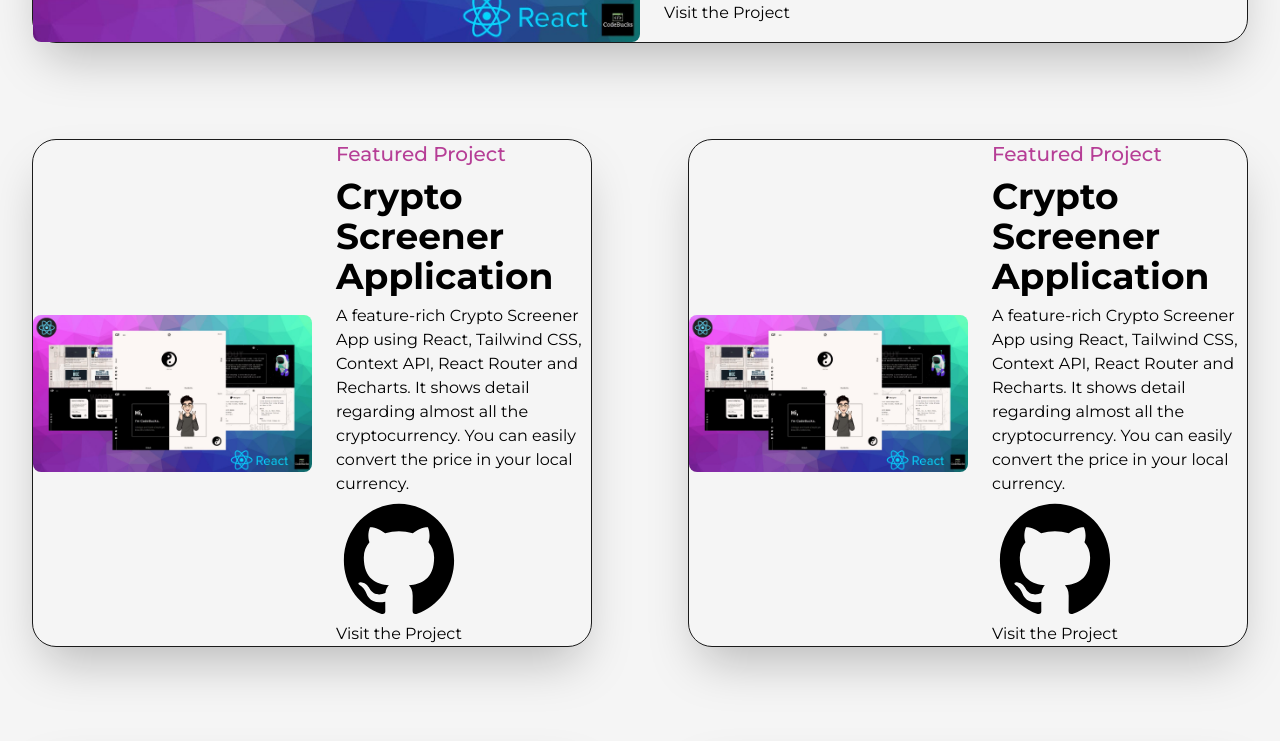
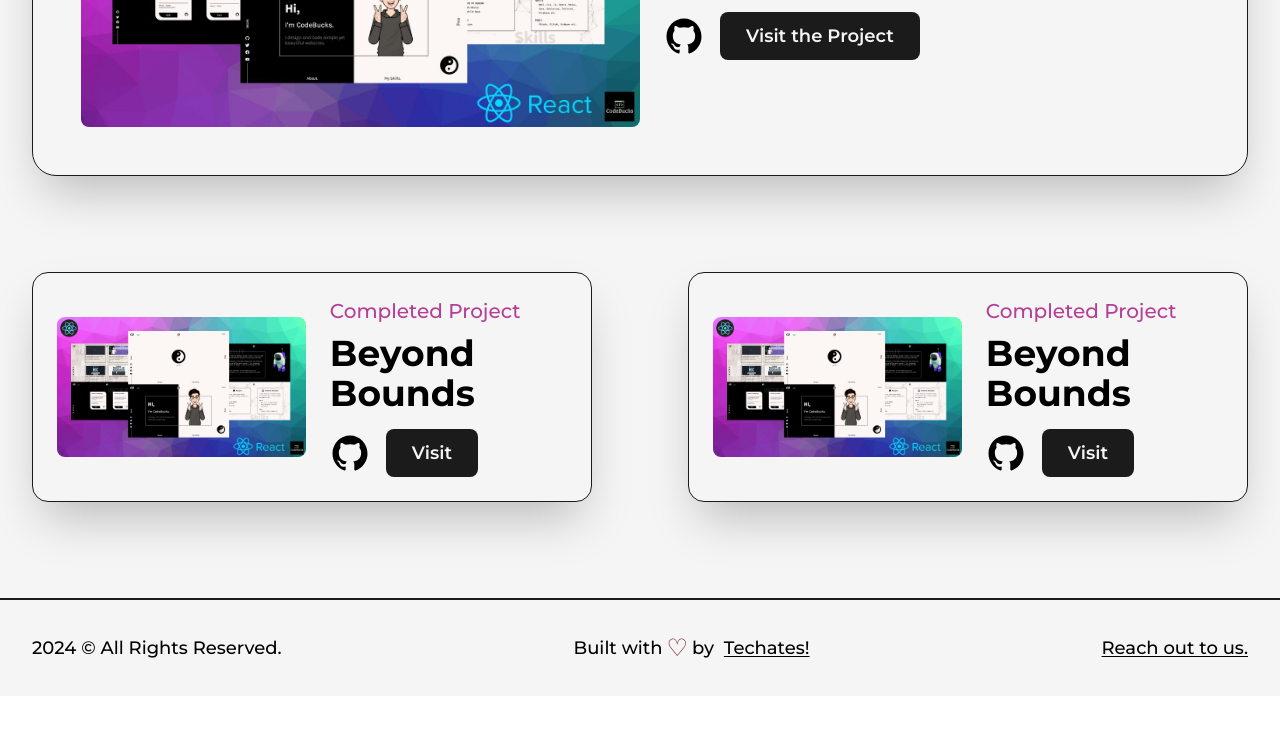
Before and after one commit to deadtik/Portfolio2024, a Next.js app: page /projects in a window 1280 px wide. Shown: the part 660-1401 px from the top of the page. After the commit the page ends 1356 px from the top, so only its background shows below. Built offline with nearby package versions, Linux system fonts and the light colour scheme.

Commit message:
Projects Ready, little patches in the css and we are good to go

```diff
--- a/src/pages/projects.js
+++ b/src/pages/projects.js
@@ -10,28 +10,63 @@ import project1 from '../../public/images/projects/portfolio-cover-image.jpg';
 const FeaturedProjects= ({type, title, summary, img, link, github}) => {
   return(
     <article className='w-full flex items-center justify-between rounded-3xl
-        border border-solid border-dark bg-light shadow-2xl
+        border border-solid border-dark bg-light shadow-2xl p-12
           relative'>
       <Link href={link} target='_blank'
       className='w-1/2 cursor-pointer overflow-hidden rounded-lg'>
       <Image src={img} alt={title} className='w-full h-auto'/>
-      </Link>
+     </Link>
 
          <div className='w-1/2 flex flex-col items-start justify-between pl-6'>
            <span className='text-primary font-medium text-xl'>{type}</span>
               <Link href={link} target='_blank' className='hover:underline underline-offset-2'>
                 <h2 className='my-2 w-full text-left text-4xl font-bold'>{title}</h2>
               </Link>
-              <p>{summary}</p>
-              <div>
-                <Link href={github} target='_blank'> <GithubIcon /> </Link>
-                <Link href={link} target='_blank'> Visit the Project </Link>
+              <p className='my-2 font-medium text-dark'>{summary}</p>
+              <div className='mt-2 flex items-center'>
+                <Link href={github} target='_blank' className='w-10'> <GithubIcon /> </Link>
+                <Link href={link} target='_blank'
+                className='ml-4 rounded-lg bg-dark text-light p-2 px-6 text-lg font-semibold
+                hover:bg-light hover:text-dark border-2 border-solid border-transparent
+                hover:border-dark transition-all'
+                > Visit the Project </Link>
               </div>
 </div>
 </article>
 
   )
 }
+
+const Project = ({type, title, summary, img, link, github}) => {
+  return (
+
+    <article className='w-full flex items-center justify-center rounded-2xl
+        border border-solid border-dark bg-light shadow-2xl p-6
+          relative'>
+      <Link href={link} target='_blank'
+      className='w-full cursor-pointer overflow-hidden rounded-lg'>
+      <Image src={img} alt={title} className='w-full h-auto'/>
+      </Link>
+
+         <div className='w-full flex flex-col items-start justify-between pl-6'>
+           <span className='text-primary font-medium text-xl'>{type}</span>
+              <Link href={link} target='_blank' className='hover:underline underline-offset-2'>
+                <h2 className='my-2 w-full text-left text-4xl font-bold'>{title}</h2>
+              </Link>
+
+              <div className='mt-2 flex items-center'>
+                <Link href={github} target='_blank' className='w-10'> <GithubIcon /> </Link>
+                <Link href={link} target='_blank'
+                className='ml-4 rounded-lg bg-dark text-light p-2 px-6 text-lg font-semibold
+                hover:bg-light hover:text-dark border-2 border-solid border-transparent
+                hover:border-dark transition-all'
+                > Visit </Link>
+              </div>
+        </div>
+</article>
+  )
+}
+
 
 const Projects = () => {
 return (
@@ -42,67 +77,44 @@ return (
       </Head>
       <main className='flex w-full flex-col items-center justify-center mb-16'>
           <Layout className='pt-16'>
-              <AnimatedText text='Imagine. Create. Repeat.'/>
+              <AnimatedText text='Imagine. Create. Repeat.'
+              className='mb-16 '
+              />
 
             <div className='grid grid-col-12 gap-24'>
 
                 <div className='col-span-12'>
             <FeaturedProjects
-            title = 'Crypto Screener Application'
-            summary = 'A feature-rich Crypto Screener App using React, Tailwind CSS, Context API, React Router and Recharts. It shows detail regarding almost all the cryptocurrency. You can easily convert the price in your local currency.'
+            title = 'Beyond Bounds'
+            summary = 'Digital Marketing and Web Development for BEYOND BOUNDS.'
              img = {project1}
              link='/'
              github='/'
-             type='Featured Project'
+             type='Ongoing Project'
+                   />
 
-            />
-                </div>
-
-                <div className='col-span-6'>
-                  <FeaturedProjects
-                  title = 'Crypto Screener Application'
-                  summary = 'A feature-rich Crypto Screener App using React, Tailwind CSS, Context API, React Router and Recharts. It shows detail regarding almost all the cryptocurrency. You can easily convert the price in your local currency.'
-                   img = {project1}
-                   link='/'
-                   github='/'
-                   type='Featured Project'
-                  />
-                </div>
-
-                <div className='col-span-6'>
-                <FeaturedProjects
-                  title = 'Crypto Screener Application'
-                  summary = 'A feature-rich Crypto Screener App using React, Tailwind CSS, Context API, React Router and Recharts. It shows detail regarding almost all the cryptocurrency. You can easily convert the price in your local currency.'
-                   img = {project1}
-                   link='/'
-                   github='/'
-                   type='Featured Project'
-                   />
-                 </div>
-
-               <div className='col-span-6'>
-                <FeaturedProjects
-            title = 'Crypto Screener Application'
-            summary = 'A feature-rich Crypto Screener App using React, Tailwind CSS, Context API, React Router and Recharts. It shows detail regarding almost all the cryptocurrency. You can easily convert the price in your local currency.'
+      </div>
+      <div className='col-span-6'>
+        <Project
+            title = 'Beyond Bounds'
+            summary = 'Digital Marketing and Web Development for BEYOND BOUNDS.'
              img = {project1}
              link='/'
              github='/'
-             type='Featured Project'
-            />
+             type='Completed Project'
+           />
+            </div>
 
-                 </div>
-
-                <div className='col-span-6'>
-                <FeaturedProjects
-            title = 'Crypto Screener Application'
-            summary = 'A feature-rich Crypto Screener App using React, Tailwind CSS, Context API, React Router and Recharts. It shows detail regarding almost all the cryptocurrency. You can easily convert the price in your local currency.'
+            <div className='col-span-6'>
+        <Project
+            title = 'Beyond Bounds'
+            summary = 'Digital Marketing and Web Development for BEYOND BOUNDS.'
              img = {project1}
              link='/'
              github='/'
-             type='Featured Project'
-            />
-
-                </div>
+             type='Completed Project'
+           />
+            </div>
             </div>
 
           </Layout>
```
